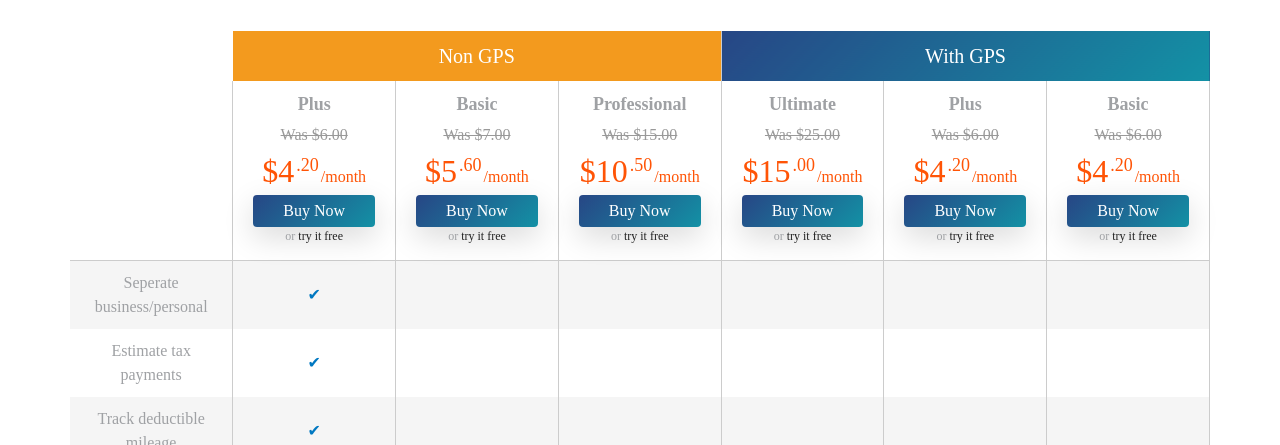
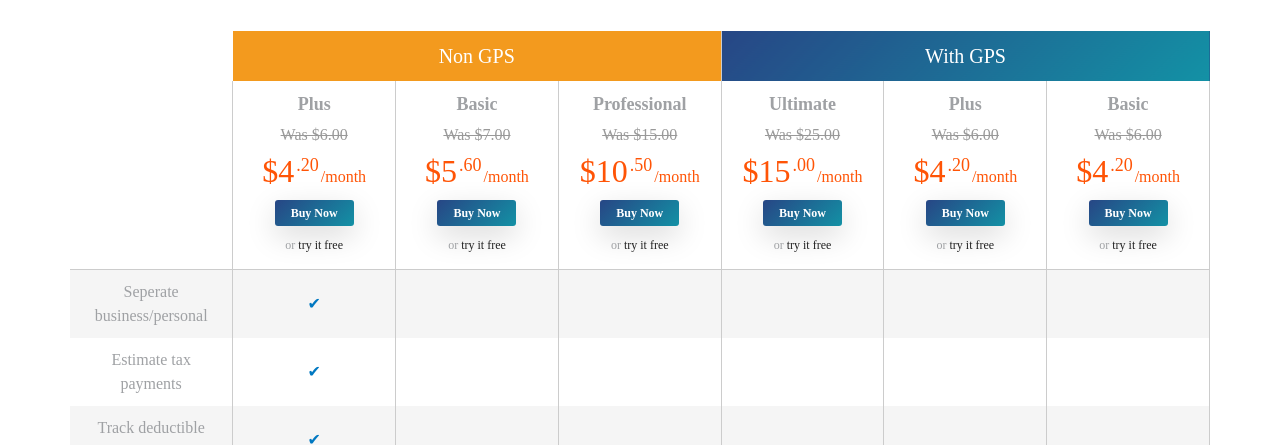
Before and after one commit to MAhmoud2527/in-out, a plain HTML site: page pricing.html in a window 1280 px wide. Shown: the part 655-1100 px from the top of the page. Drawn offline with Linux system fonts and the light colour scheme.

Commit message:
add form

```diff
--- a/css/style.css
+++ b/css/style.css
@@ -1413,6 +1413,10 @@ figure figcaption {
   border-radius:3px;
   /* text-transform:uppercase; */
   margin:5px 0 10px 0;
+  background: #2d71a1;
+  background: linear-gradient(-45deg, #1391a5, #274685);
+  color: #fff;
+  box-shadow: 0 10px 30px 0 rgba(0, 0, 0, 0.15);
 }
 
 .comparison .price-try {
@@ -1475,7 +1479,7 @@ figure figcaption {
 }
 }
 .modal-footer .btn , .price-info .btn{
-  padding: 4px 30px !important;
+  padding: 4px 16px !important;
 }
 .modal-body .form-control {
   height: 35px;
--- a/css/style2.css
+++ b/css/style2.css
@@ -3167,6 +3167,10 @@ figure figcaption {
   border-radius:3px;
   /* text-transform:uppercase; */
   margin:5px 0 10px 0;
+  background: #2d71a1;
+  background: linear-gradient(-45deg, #1391a5, #274685);
+  color: #fff;
+  box-shadow: 0 10px 30px 0 rgba(0, 0, 0, 0.15);
 }
 
 .comparison .price-try {
@@ -3229,7 +3233,7 @@ figure figcaption {
 }
 }
 .modal-footer .btn , .price-info .btn{
-  padding: 4px 30px !important;
+  padding: 4px 16px !important;
 }
 .modal-header .close{
   padding: unset!important;
--- a/pricing.html
+++ b/pricing.html
@@ -166,37 +166,37 @@
                     <th class="price-info">
                       <div class="price-was">Was $6.00</div>
                       <div class="price-now"><span>$4<span class="price-small">.20</span></span> /month</div>
-                      <div><a href="#" class=" btn btn-primary" data-toggle="modal" data-target="#FormDetials">Buy <span class="hide-mobile">Now</span></a></div>
+                      <div><a href="#" class="price-buy btn btn-primary" data-toggle="modal" data-target="#FormDetials">Buy <span class="hide-mobile">Now</span></a></div>
                       <div class="price-try"><span class="hide-mobile">or </span><a href="#">try <span class="hide-mobile">it free</span></a></div>
                     </th>
                     <th class="price-info">
                       <div class="price-was">Was $7.00</div>
                       <div class="price-now"><span>$5<span class="price-small">.60</span></span> /month</div>
-                      <div><a href="#" class=" btn btn-primary" data-toggle="modal" data-target="#FormDetials">Buy <span class="hide-mobile">Now</span></a></div>
+                      <div><a href="#" class="price-buy btn btn-primary" data-toggle="modal" data-target="#FormDetials">Buy <span class="hide-mobile">Now</span></a></div>
                       <div class="price-try"><span class="hide-mobile">or </span><a href="#">try <span class="hide-mobile">it free</span></a></div>
                     </th>
                     <th class="price-info">
                       <div class="price-was">Was $15.00</div>
                       <div class="price-now"><span>$10<span class="price-small">.50</span></span> /month</div>
-                      <div><a href="#" class=" btn btn-primary" data-toggle="modal" data-target="#FormDetials">Buy <span class="hide-mobile">Now</span></a></div>
+                      <div><a href="#" class="price-buy btn btn-primary" data-toggle="modal" data-target="#FormDetials">Buy <span class="hide-mobile">Now</span></a></div>
                       <div class="price-try"><span class="hide-mobile">or </span><a href="#">try <span class="hide-mobile">it free</span></a></div>
                     </th>
                     <th class="price-info">
                       <div class="price-was">Was $25.00</div>
                       <div class="price-now"><span>$15<span class="price-small">.00</span></span> /month</div>
-                      <div><a href="#" class=" btn btn-primary" data-toggle="modal" data-target="#FormDetials">Buy <span class="hide-mobile">Now</span></a></div>
+                      <div><a href="#" class="price-buy btn btn-primary" data-toggle="modal" data-target="#FormDetials">Buy <span class="hide-mobile">Now</span></a></div>
                       <div class="price-try"><span class="hide-mobile">or </span><a href="#">try <span class="hide-mobile">it free</span></a></div>
                     </th>
                     <th class="price-info">
                       <div class="price-was">Was $6.00</div>
                       <div class="price-now"><span>$4<span class="price-small">.20</span></span> /month</div>
-                      <div><a href="#" class=" btn btn-primary" data-toggle="modal" data-target="#FormDetials">Buy <span class="hide-mobile">Now</span></a></div>
+                      <div><a href="#" class="price-buy btn btn-primary" data-toggle="modal" data-target="#FormDetials">Buy <span class="hide-mobile">Now</span></a></div>
                       <div class="price-try"><span class="hide-mobile">or </span><a href="#">try <span class="hide-mobile">it free</span></a></div>
                     </th>
                     <th class="price-info">
                       <div class="price-was">Was $6.00</div>
                       <div class="price-now"><span>$4<span class="price-small">.20</span></span> /month</div>
-                      <div><a href="#" class=" btn btn-primary" data-toggle="modal" data-target="#FormDetials">Buy <span class="hide-mobile">Now</span></a></div>
+                      <div><a href="#" class="price-buy btn btn-primary" data-toggle="modal" data-target="#FormDetials">Buy <span class="hide-mobile">Now</span></a></div>
                       <div class="price-try"><span class="hide-mobile">or </span><a href="#">try <span class="hide-mobile">it free</span></a></div>
                     </th>
                   </tr>
```
